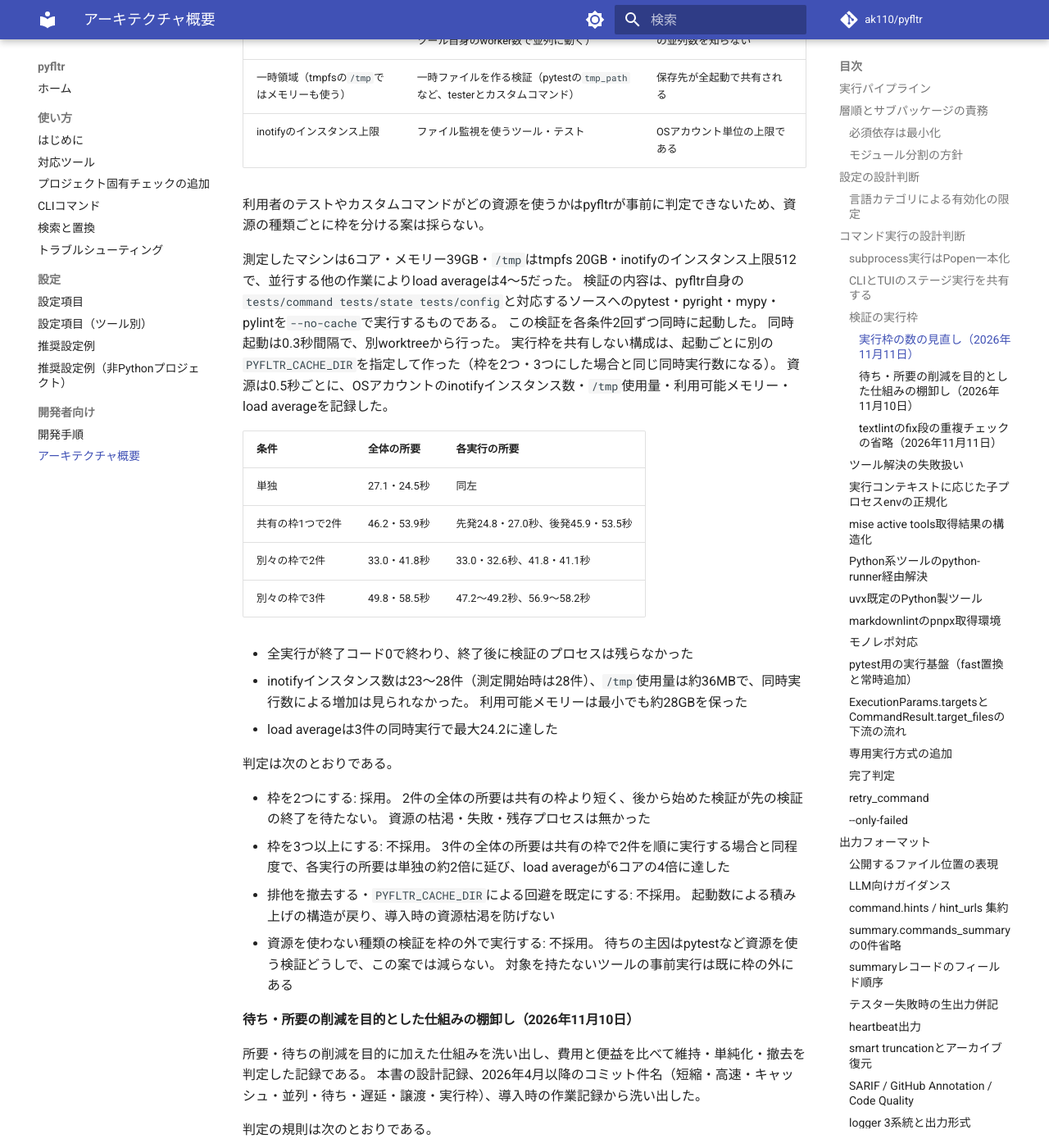
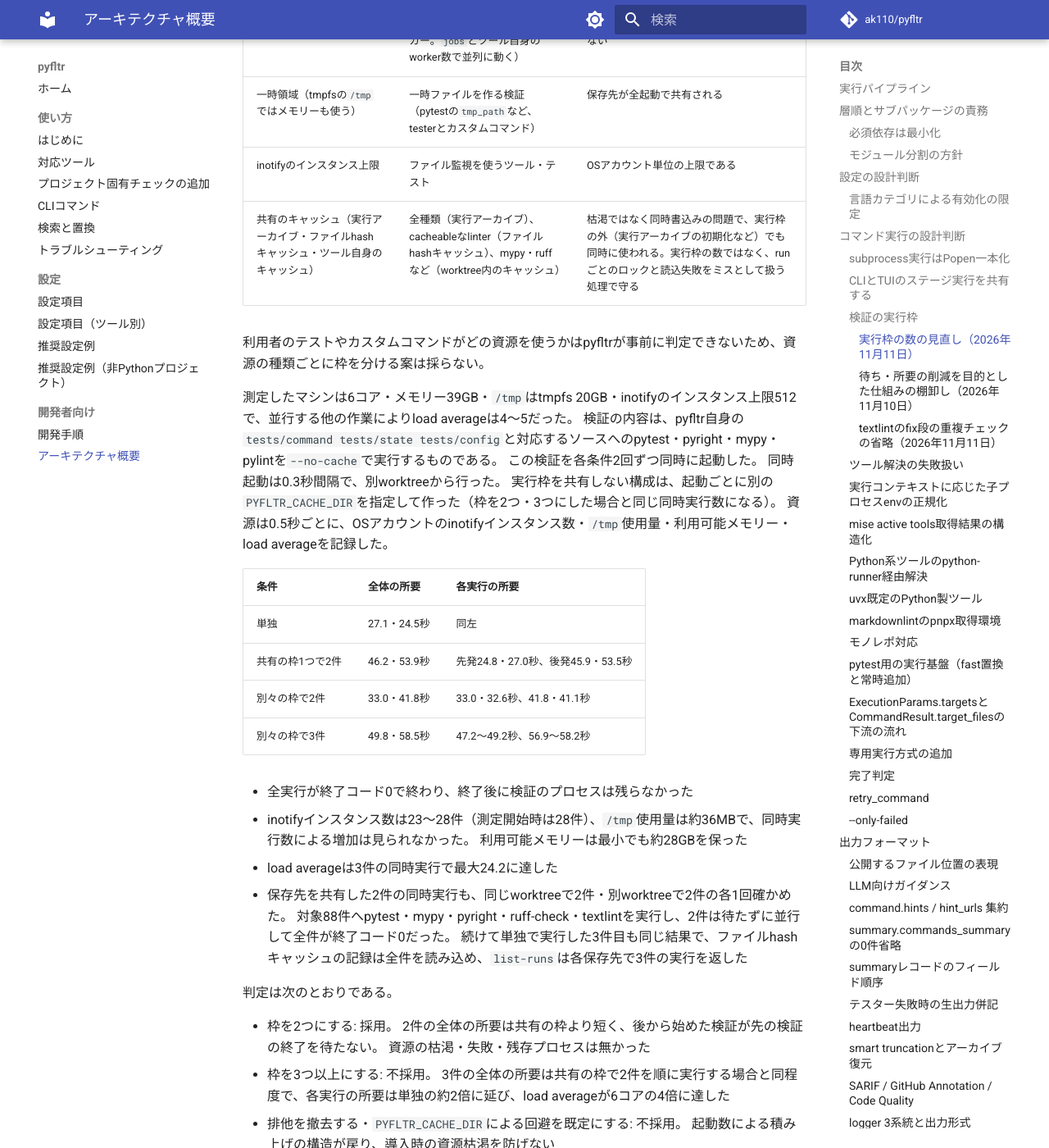
Before and after one commit to ak110/pyfltr, an MkDocs documentation site: the page built from docs/development/architecture.md, in a window 1280 px wide and 1400 px high, scrolled down 6058 px. Shown: the whole window at 82% size. Built offline with MkDocs 1.6.1 and Material for MkDocs 9.7.7, drawn with Linux system fonts in a browser that asks for light colours; comment, search, counter and statistics services are not loaded.

Commit message:
docs: 実行枠の見直しの記録へ、共有のキャッシュの扱いと保存先を共有した同時実行の確認結果を加える
Co-Authored-By: Claude Opus 5.5 / Medium <noreply@anthropic.com>

```diff
--- a/docs/development/architecture.md
+++ b/docs/development/architecture.md
@@ -208,6 +208,7 @@ dotfilesのAWI処理で複数のレーンが並行して検証すると、短い
 | CPU・メモリー | 全種類（特にtesterと型チェッカー。`jobs`とツール自身のworker数で並列に動く） | 起動ごとの`jobs`は他の起動の並列数を知らない |
 | 一時領域（tmpfsの`/tmp`ではメモリーも使う） | 一時ファイルを作る検証（pytestの`tmp_path`など、testerとカスタムコマンド） | 保存先が全起動で共有される |
 | inotifyのインスタンス上限 | ファイル監視を使うツール・テスト | OSアカウント単位の上限である |
+| 共有のキャッシュ（実行アーカイブ・ファイルhashキャッシュ・ツール自身のキャッシュ） | 全種類（実行アーカイブ）、cacheableなlinter（ファイルhashキャッシュ）、mypy・ruffなど（worktree内のキャッシュ） | 枯渇ではなく同時書込みの問題で、実行枠の外（実行アーカイブの初期化など）でも同時に使われる。実行枠の数ではなく、runごとのロックと読込失敗をミスとして扱う処理で守る |
 
 利用者のテストやカスタムコマンドがどの資源を使うかはpyfltrが事前に判定できないため、資源の種類ごとに枠を分ける案は採らない。
 
@@ -229,6 +230,9 @@ dotfilesのAWI処理で複数のレーンが並行して検証すると、短い
 - inotifyインスタンス数は23〜28件（測定開始時は28件）、`/tmp`使用量は約36MBで、同時実行数による増加は見られなかった。
   利用可能メモリーは最小でも約28GBを保った
 - load averageは3件の同時実行で最大24.2に達した
+- 保存先を共有した2件の同時実行も、同じworktreeで2件・別worktreeで2件の各1回確かめた。
+  対象88件へpytest・mypy・pyright・ruff-check・textlintを実行し、2件は待たずに並行して全件が終了コード0だった。
+  続けて単独で実行した3件目も同じ結果で、ファイルhashキャッシュの記録は全件を読み込め、`list-runs`は各保存先で3件の実行を返した
 
 判定は次のとおりである。
 
```
